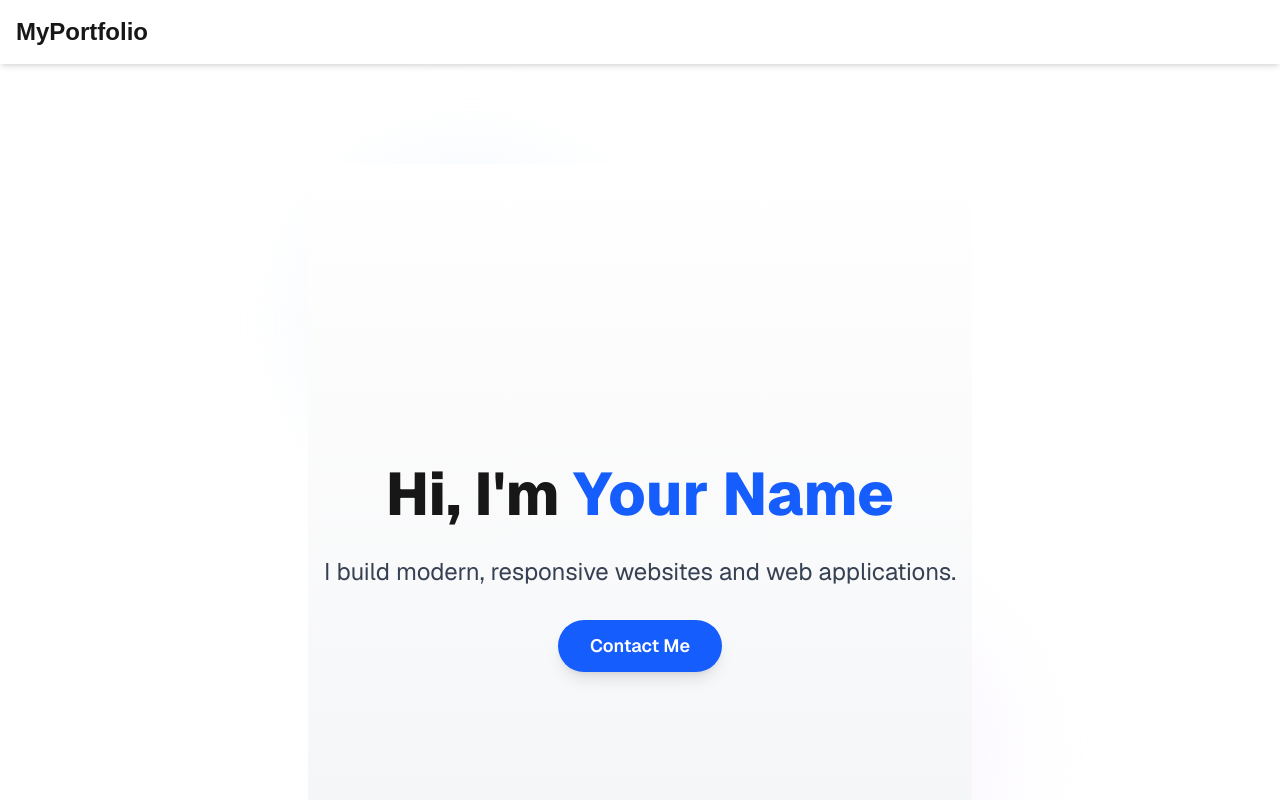
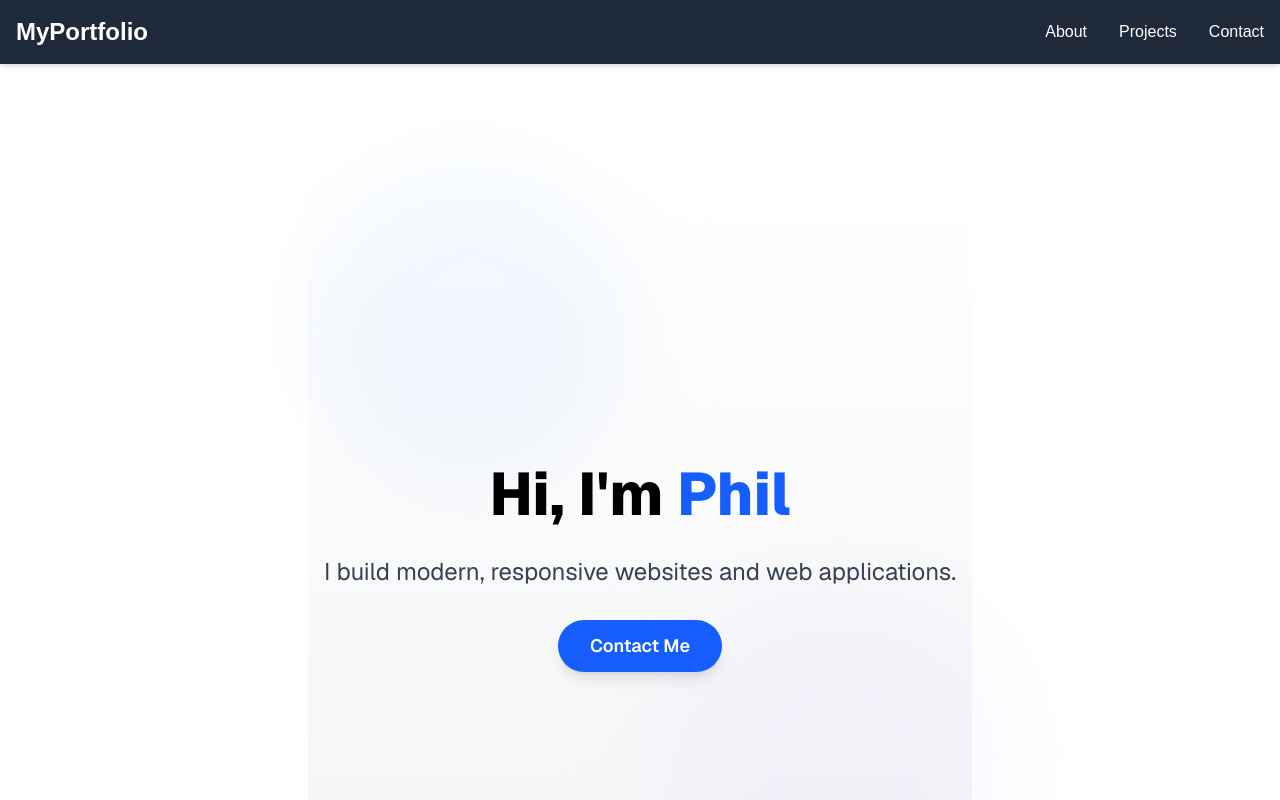
Before and after one commit to pchapl1/porftolio, a Next.js app: page / in a window 1280 px wide. Shown: the top 800 px of the page. Built offline with nearby package versions, Linux system fonts and the light colour scheme; no server answers.

Commit message:
updated color palette

```diff
--- a/src/app/globals.css
+++ b/src/app/globals.css
@@ -1,9 +1,27 @@
 @import "tailwindcss";
 
-:root {
+
+/* :root {
   --background: #ffffff;
   --foreground: #171717;
+} */
+
+:root {
+  --primary-color: oklch(.278 .033 256.848); /* Your color */
+  --background-light: #f7f7f7;  /* Light mode background */
+  --background-dark: #333333;  /* Dark mode background */
+  --text-light: #ffffff; /* Text color for light mode */
+  --text-dark: #222222; /* Text color for dark mode */
 }
+
+/* Body Styling */
+body {
+  background-color: var(--background-light);
+  color: var(--text-dark);
+  transition: background-color 0.3s, color 0.3s;
+}
+
+
 
 @theme inline {
   --color-background: var(--background);
@@ -57,6 +75,8 @@
   }
 }
 
+
+
 .animate-blob {
   animation: blob 7s infinite;
 }
@@ -85,7 +105,7 @@ body {
 
 }
 
-/* .nav {
-  background-color: oklch(.278 .033 256.848) !important;
+.nav {
+  background-color: var(--primary-color) !important;
   color: #ffffff;
-} */
+}
--- a/src/app/page.tsx
+++ b/src/app/page.tsx
@@ -1,12 +1,20 @@
 'use client';
 import Image from "next/image";
 import Hero from "@/components/Hero";
-import { useState } from "react";
+import { useState, useEffect } from "react";
 import ContactForm from "@/components/ContactForm";
 import Modal from "@/components/Modal";
 
 
 export default function Home() {
+
+  useEffect(() => {
+    // Check user's system dark mode preference
+    const prefersDark = window.matchMedia('(prefers-color-scheme: dark)').matches;
+    if (prefersDark) {
+      document.documentElement.classList.add('dark');
+    }
+  }, []);
 
   const [ showContactForm, setShowContactForm ] = useState(false);
   const openContactForm = () => setShowContactForm(true);
--- a/src/components/Hero.tsx
+++ b/src/components/Hero.tsx
@@ -10,28 +10,15 @@ interface HeroProps {
 
 export default function Hero({ onContactClick }: HeroProps) {
 
-  // const [ isFormSpreeReady, setIsFormSpreeReady ] = useState(false)
-  // useEffect(()=> {
-  //   if (process.env.NEXT_PUBLIC_FORMSPREE_ID) {
-  //     setIsFormSpreeReady(true);
-  //   } else {
-  //     setIsFormSpreeReady(false);
-  //   }
-  // }, []);
-
-  // if (!isFormSpreeReady) {
-  //   return <div>Loading...</div>
-  // }
-
   return (
-    <section className="relative flex flex-col items-center justify-center min-h-screen bg-gradient-to-b from-white to-gray-100 px-4 text-center">
+    <section className="relative z-10 flex flex-col items-center justify-center min-h-screen bg-gradient-to-b from-white to-gray-100 px-4 text-center">
       <motion.h1
         initial={{ opacity: 0, y: -20 }}
         animate={{ opacity: 1, y: 0 }}
         transition={{ duration: 0.8 }}
         className="text-5xl sm:text-6xl font-extrabold leading-tight mb-6"
       >
-        Hi, I'm <span className="text-blue-600">Your Name</span>
+        Hi, I'm <span className="text-blue-600">Phil</span>
       </motion.h1>
 
       <motion.p
```
